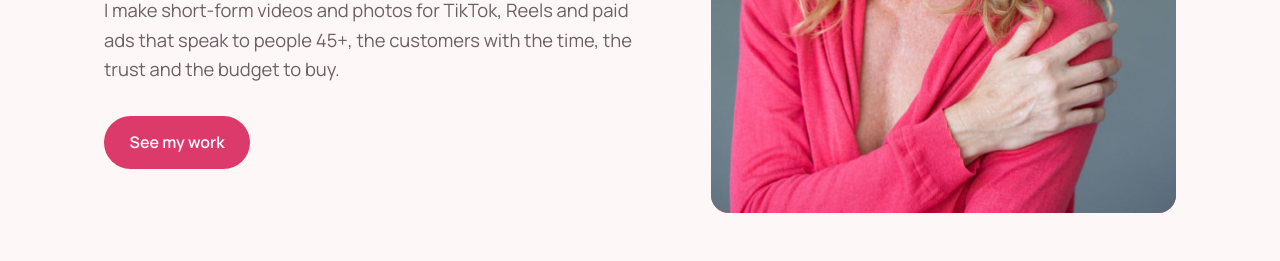
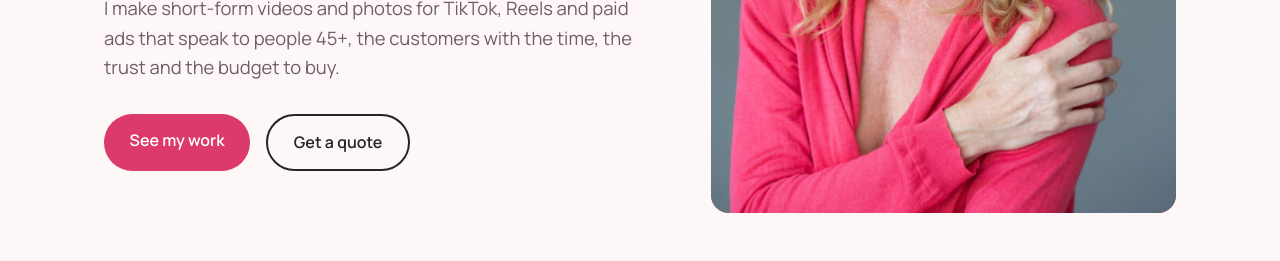
Before and after one commit to midlifeugc/midlifeugc.github.io, a plain HTML site: page index.html in a window 1280 px wide. Shown: the part 505-766 px from the top of the page. Drawn offline with Linux system fonts and the light colour scheme; a script that the page names is missing.

Commit message:
Add files via upload

```diff
--- a/index.html
+++ b/index.html
@@ -36,6 +36,7 @@
         <p class="lead">I make short-form videos and photos for TikTok, Reels and paid ads that speak to people 45+, the customers with the time, the trust and the budget to buy.</p>
         <div class="hero-cta">
           <a href="#work" class="btn">See my work</a>
+          <a href="#contact" class="btn btn-ghost" data-open-quote>Get a quote</a>
         </div>
       </div>
       <div class="hero-photo">
```
